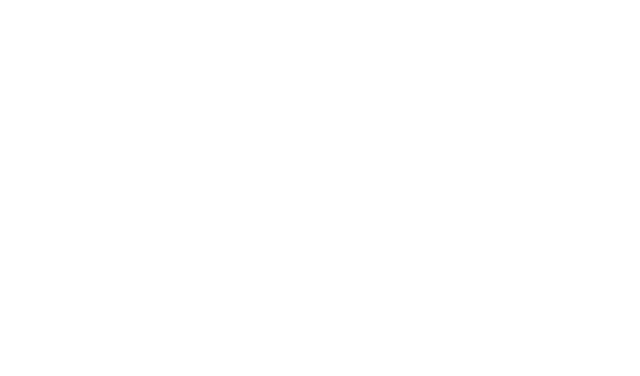
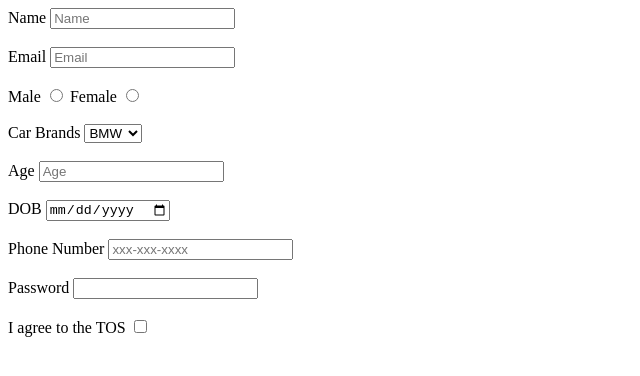
Before and after one commit to acciojob/signup-form-car-SandeepM-GitHub, a website: page main.html in a window 1280 px wide. Shown: the whole page, without its empty margins (0-640 px from the left). Drawn offline with Linux system fonts and the light colour scheme.

Commit message:
created a submission

```diff
--- a/main.html
+++ b/main.html
@@ -8,6 +8,61 @@
 
 <body>
 	<!-- the entire body must be written by student -->
+	<form method="post">
+		<label for="name">Name</label>
+		<input type="text" id="name" placeholder="Name" required>
+		<br>
+		<br>
+
+		<label for="email">Email</label>
+		<input type="email" id="email" placeholder="Email" required>
+		<br>
+		<br>
+
+
+		<label for="gender_m">Male</label>
+		<input type="radio" id="gender_m" name="gender" required>
+		<label for="gender_f">Female</label>
+		<input type="radio" id="gender_f" name="gender" required>
+		<br>
+		<br>
+
+		<label for="cars">Car Brands</label>
+		<select id="cars" name="cars" placeholder="--Please choose an option--">
+			<option>BMW</option>
+			<option>KIA</option>
+			<option>BENZ</option>
+		</select>
+		<br>
+		<br>
+
+		<label for="age">Age</label>
+		<input id="age" type="number" name="age" placeholder="Age" required>
+		<br>
+		<br>
+
+		<label for="dob">DOB</label>
+		<input id="dob" type="date" name="dob" required>
+		<br>
+		<br>
+
+		<label for="phonenumber">Phone Number</label>
+		<input id="phonenumber" type="tel" name="phonenumber" placeholder="xxx-xxx-xxxx">
+		<br>
+		<br>
+
+		<label for="password">Password</label>
+		<input id="password" type="password" name="password" required>
+		<br>
+		<br>
+
+		<label for="	tos">I agree to the TOS</label>
+		<input id="	tos" type="checkbox" name="	tos" placeholder="" required>
+		<br>
+		<br>
+
+
+	</form>
     <script type="text/javascript" src="./script.js">
 </script>
 
```
